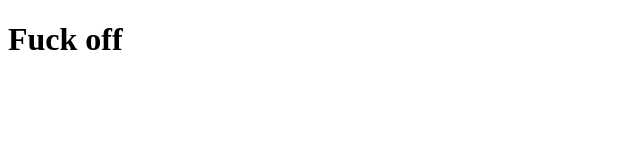
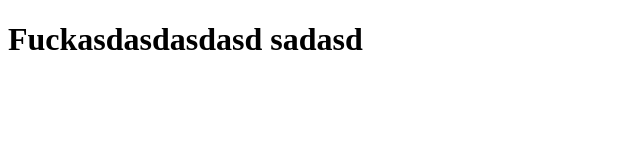
Before and after one commit to SonamPinguuu/Nying_cafe, a plain HTML site: page front.html in a window 1280 px wide. Shown: the whole page, without its empty margins (0-640 px from the left). Drawn offline with Linux system fonts and the light colour scheme.

Commit message:
sadasdas

```diff
--- a/front.html
+++ b/front.html
@@ -3,7 +3,7 @@
 <head>
     <meta charset="UTF-8">
     <meta name="viewport" content="width=device-width, initial-scale=1.0">
-    <h1>Fuck off</h1>
+    <h1>Fuckasdasdasdasd sadasd</h1>
     <title>Document</title>
 </head>
 <body>
```
Also changed, not shown: nn.html (+11 -0 lines).
